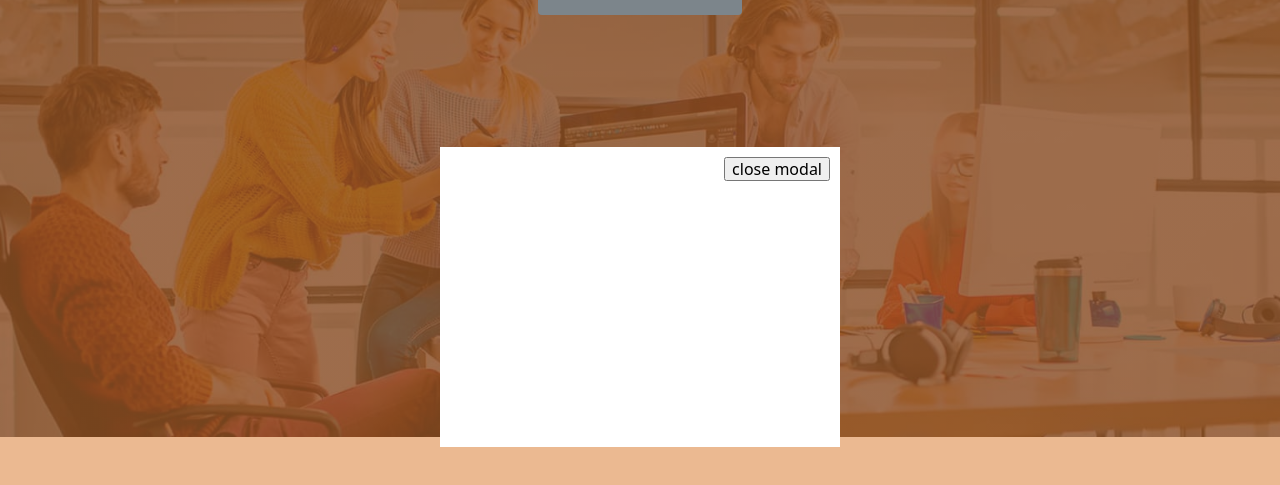
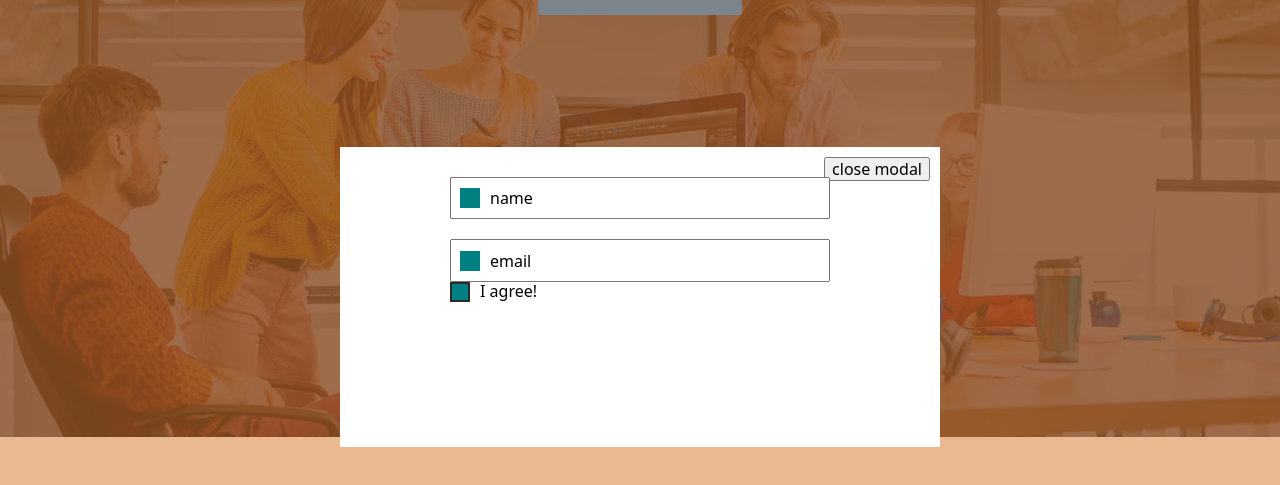
Before and after one commit to ViacheslavSosnovskiy/web-studio, a plain HTML site: page index.html in a window 1280 px wide. Shown: the part 103-588 px from the top of the page. Drawn offline with nearby package versions, Linux system fonts and the light colour scheme.

Commit message:
created register form

```diff
--- a/css/styles.css
+++ b/css/styles.css
@@ -240,7 +240,7 @@ p {
   top: 50%;
   left: 50%;
 
-  width: 400px;
+  width: 600px;
   height: 300px;
   background-color: #fff;
 
@@ -253,3 +253,95 @@ p {
   top: 10px;
   right: 10px;
 }
+
+/* =========== form ============ */
+
+.modal-form {
+  width: 400px;
+  padding: 10px;
+  margin-left: auto;
+  margin-right: auto;
+}
+
+.modal-form__label {
+  position: relative;
+  display: flex;
+  margin-top: 20px;
+}
+
+.modal-form__input {
+  width: 100%;
+  padding: 10px 20px;
+  padding-left: 40px;
+}
+
+.modal-form__text {
+  position: absolute;
+  top: 50%;
+  left: 40px;
+
+  transform: translateY(-50%);
+}
+
+.modal-form__icon {
+  position: absolute;
+  top: 50%;
+  left: 10px;
+
+  transform: translateY(-50%);
+
+  display: block;
+  width: 20px;
+  height: 20px;
+  background-color: teal;
+}
+
+.modal-form__input:focus {
+  border-color: red;
+}
+
+.modal-form__input:focus ~ .modal-form__text {
+  color: #046cc2;
+}
+
+.modal-form__input:focus ~ .modal-form__icon {
+  background-color: #046cc2;
+}
+
+.modal-form__label:focus-within > .modal-form__text,
+.modal-form__input:not(:placeholder-shown) ~ .modal-form__text {
+  transform: translateY(-50px);
+}
+/* ====== checkbox ====== */
+
+.modal-from__label-checkbox {
+  display: flex;
+}
+
+.modal-from__input-checkbox {
+  appearance: none;
+}
+
+.modal-from__icon-checkbox {
+  display: inline-block;
+  width: 20px;
+  height: 20px;
+  margin-right: 10px;
+  background-color: teal;
+
+  border: 2px solid #2a2a2a;
+}
+
+.modal-from__input-checkbox:checked + .modal-from__icon-checkbox {
+  background-color: #046cc2;
+  border: 2px solid #046cc2;
+  border-radius: 4px;
+  background-image: url('../../');
+  background-size: contain;
+  background-origin: border-box;
+}
+
+.modal-from__input-checkbox:checked ~ .modal-from__text-checkbox {
+  transform: translateX(20px);
+  /* transform: scale(1.2) translateX(20px); */
+}
--- a/index.html
+++ b/index.html
@@ -69,6 +69,26 @@
         <button class="modal__close-btn" type="button" data-modal-close>
           close modal
         </button>
+
+        <form class="modal-form">
+          <label class="modal-form__label">
+            <input class="modal-form__input" type="text" placeholder=" " />
+            <span class="modal-form__text">name</span>
+            <span class="modal-form__icon"></span>
+          </label>
+
+          <label class="modal-form__label">
+            <input class="modal-form__input" type="email" placeholder=" " />
+            <span class="modal-form__text">email</span>
+            <span class="modal-form__icon"></span>
+          </label>
+
+          <label class="modal-from__label-checkbox">
+            <input class="modal-from__input-checkbox" type="checkbox" />
+            <span class="modal-from__icon-checkbox"></span>
+            <span class="modal-from__text-checkbox">I agree!</span>
+          </label>
+        </form>
       </div>
     </div>
 
```
